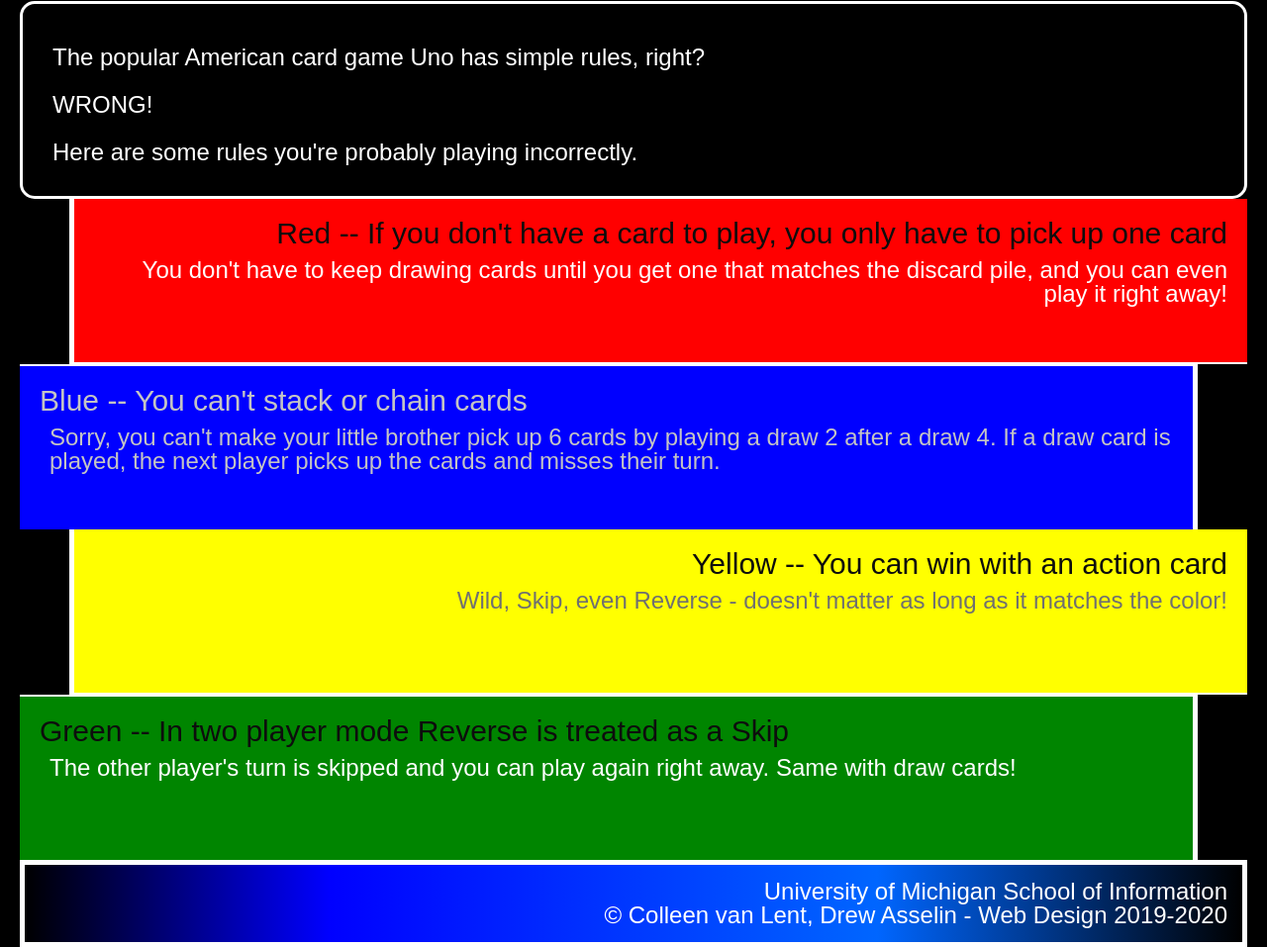
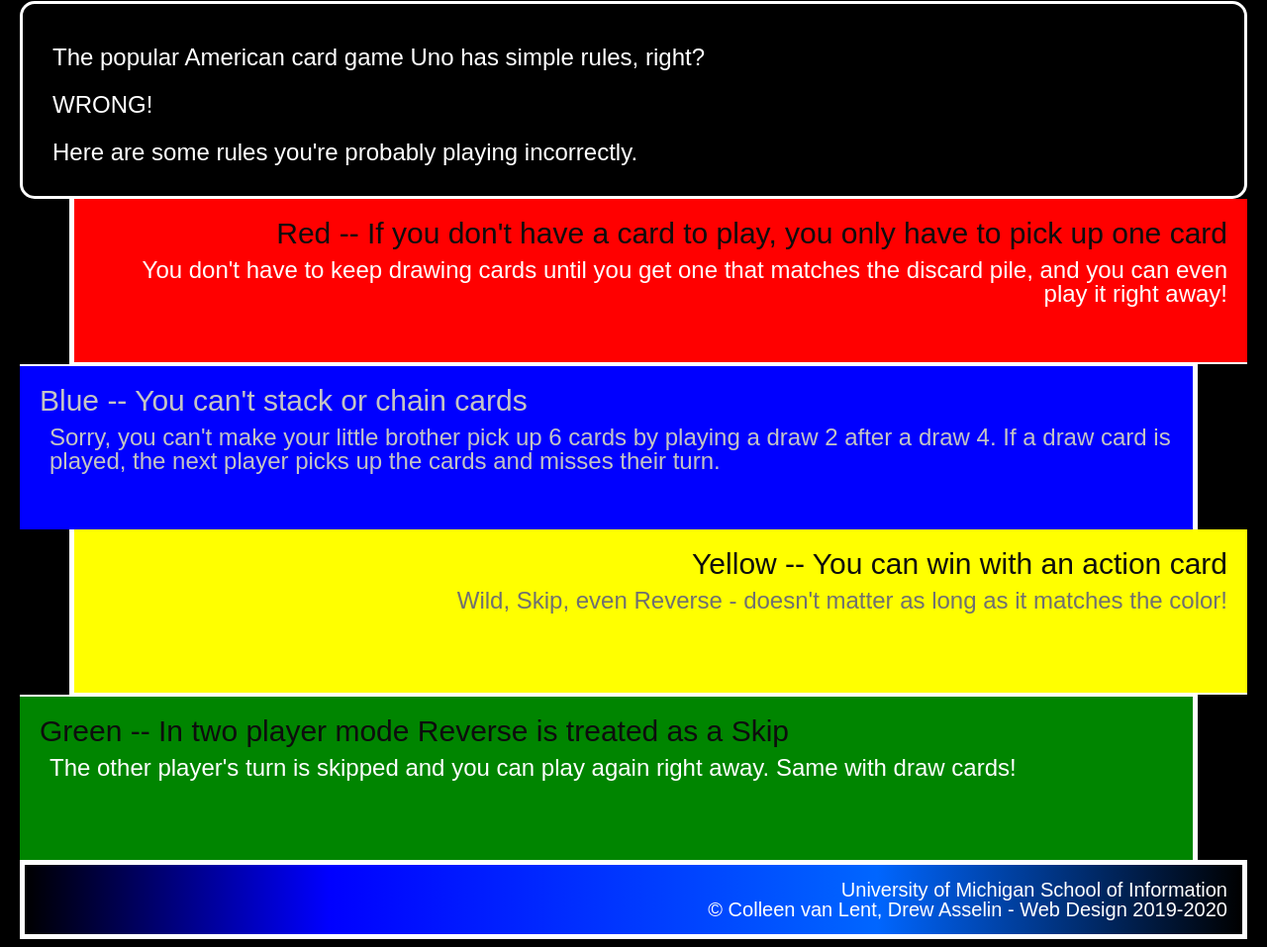
Before and after one commit to dongsub0918/hw2-w25, a plain HTML site: page index.html in a window 1280 px wide. Shown: the part 327-1284 px from the top of the page at 99% size. Drawn offline with Linux system fonts and the light colour scheme.

Commit message:
submission 2

```diff
--- a/css/style.css
+++ b/css/style.css
@@ -94,9 +94,10 @@ footer {
     #000000
   );
   border: 5px solid #ffffff;
+}
 
-  p {
-    text-align: right;
-    padding: 15px 15px 15px 0px;
-  }
+footer p {
+  font-size: 20px;
+  text-align: right;
+  padding: 15px 15px 15px 0px;
 }
```
